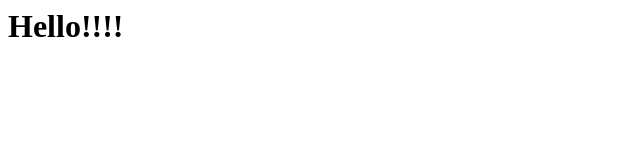
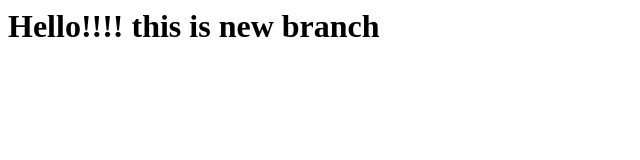
Before and after one commit to hrshjain/github-for-noobs, a plain HTML site: page index.html in a window 1280 px wide. Shown: the whole page, without its empty margins (0-640 px from the left). Drawn offline with Linux system fonts and the light colour scheme.

Commit message:
new branch

```diff
--- a/index.html
+++ b/index.html
@@ -1,5 +1,7 @@
 <html>
 
-<h1>Hello!!!!</h1>
+<h1>Hello!!!!  this is new branch</h1>
+
+
 
 </html>
```
